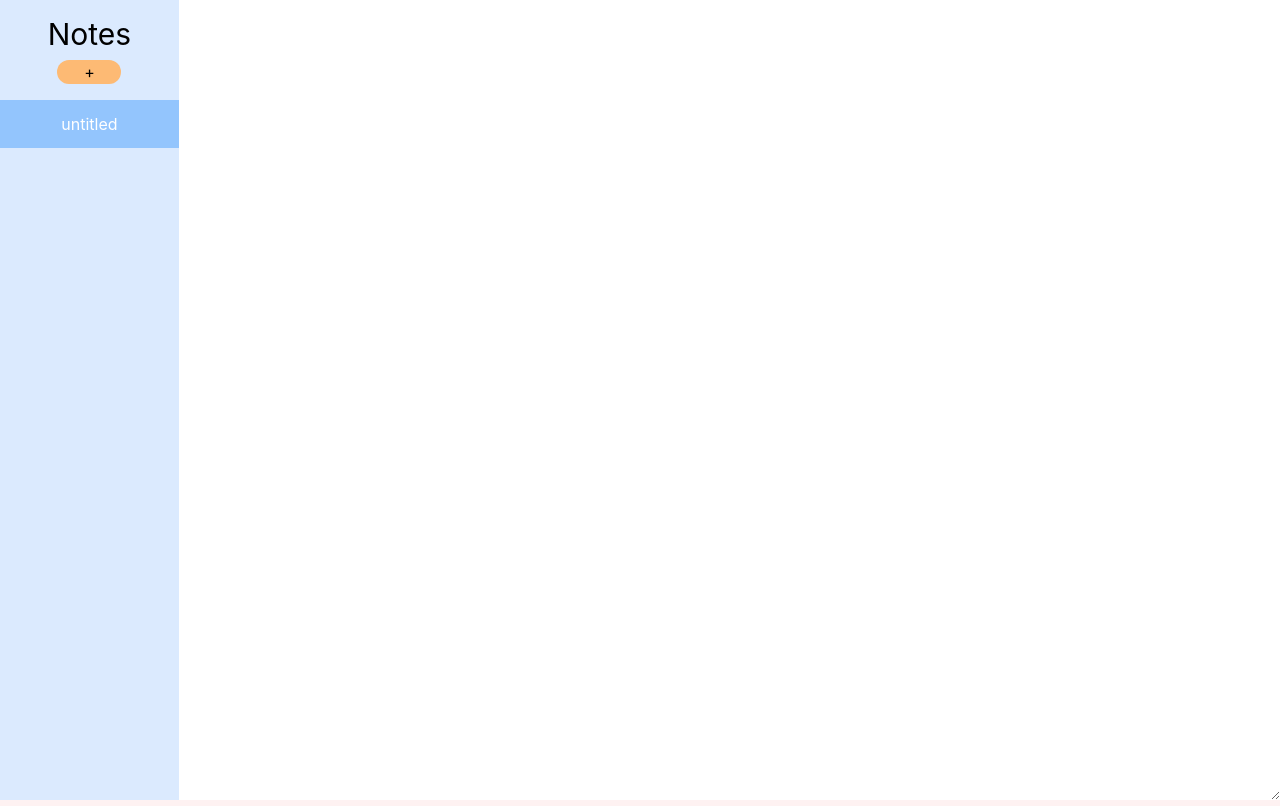
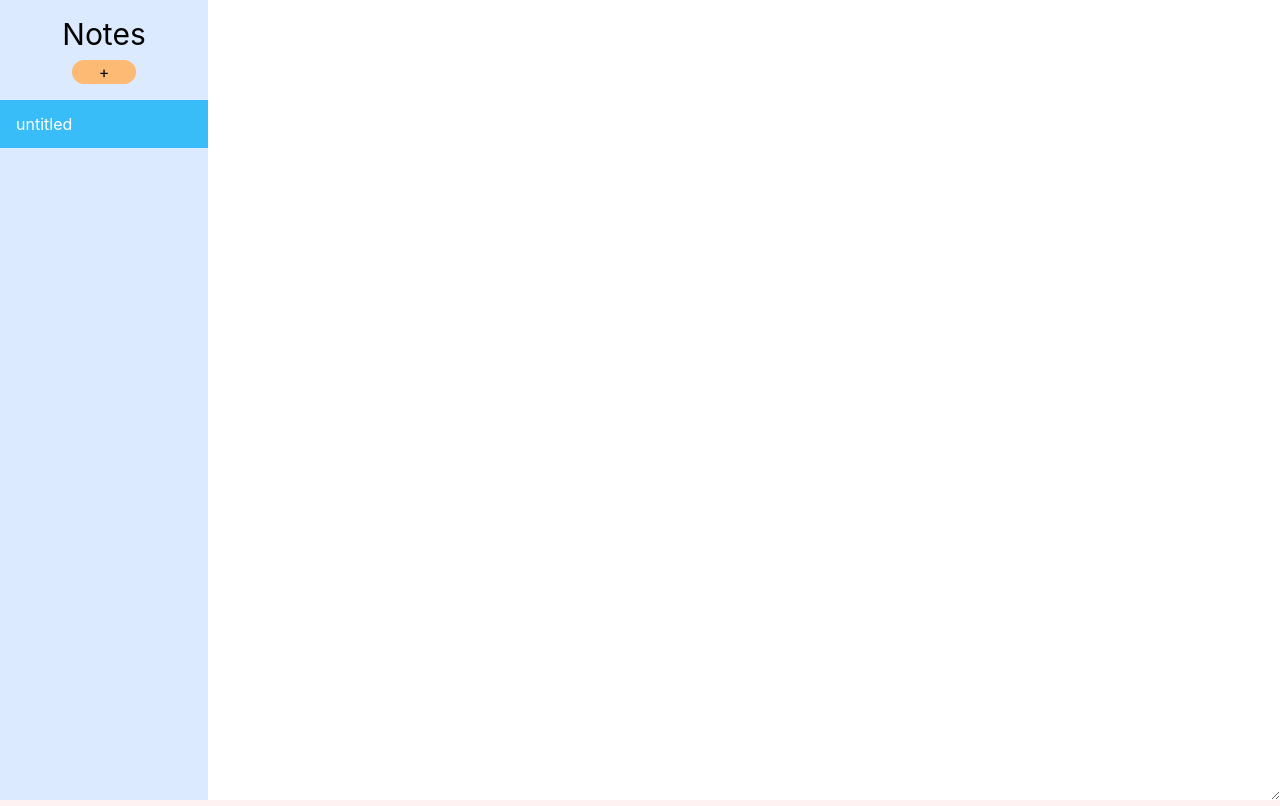
Before and after one commit to Billdex/learn, a React (Vite) app in the folder react-demo/simple-md-note/: page / in a window 1280 px wide. Both pictures are taken after a click on the button "Create one now". Built offline with nearby package versions, Linux system fonts and the light colour scheme.

Commit message:
实现删除笔记功能

```diff
--- a/react-demo/simple-md-note/src/App.jsx
+++ b/react-demo/simple-md-note/src/App.jsx
@@ -38,6 +38,10 @@ function App() {
         })
     }
 
+    function deleteNote(event, id) {
+        setNotes(notes.filter(note => note.id !== id))
+    }
+
     const currentNote = notes.find(note => {
         return note.id === currentNoteId
     }) || notes[0];
@@ -48,12 +52,12 @@ function App() {
             notes.length > 0 ?
                 <div className="App flex flex-row bg-red-50">
                     <Nav
-                        noteList={notes.map(note => {
-                            return {
-                                id: note.id,
-                                title: note.content === "" ? "untitled" : note.content.split("\n")[0]
-                            }
-                        })} addCallback={addNote} toggleCallback={setCurrentNoteId}/>
+                        noteList={notes}
+                        currentNote={currentNote}
+                        addCallback={addNote}
+                        toggleCallback={setCurrentNoteId}
+                        deleteCallback={deleteNote}
+                    />
                     <Editor
                         note={currentNote} changeCallback={editNote}
                     />
--- a/react-demo/simple-md-note/src/components/Nav.jsx
+++ b/react-demo/simple-md-note/src/components/Nav.jsx
@@ -3,19 +3,28 @@ import React from "react";
 
 export default function Nav(props) {
     const items = props.noteList.map(note => {
+        const className = note.id === props.currentNote.id ?
+            "group flex px-4 h-12 bg-sky-400 justify-between items-center" :
+            "group flex px-4 h-12 bg-blue-300 justify-between items-center"
+        const title = note.content === "" ? "untitled" : note.content.split("\n")[0];
         return <div
-            className={"flex px-3 h-12 bg-blue-300 justify-center items-center"}
+            className={className}
             key={note.id}
             onClick={() => {
                 props.toggleCallback(note.id)
             }}>
-            <span className="text-white truncate">{note.title}</span>
+            <span className="text-white truncate">{title}</span>
+            <span className="hidden group-hover:inline-block cursor-pointer w-6 bg-red-400 text-white font-bold rounded-md"
+                onClick={(event) => props.deleteCallback(event, note.id)}
+            >
+                X
+            </span>
         </div>
     })
 
 
     return (
-        <div className="w-52 h-screen bg-blue-100">
+        <div className="flex-shrink-0 w-52 h-screen bg-blue-100">
             <div className="py-4">
                 <h1 className="text-3xl">Notes</h1>
                 <button
```
